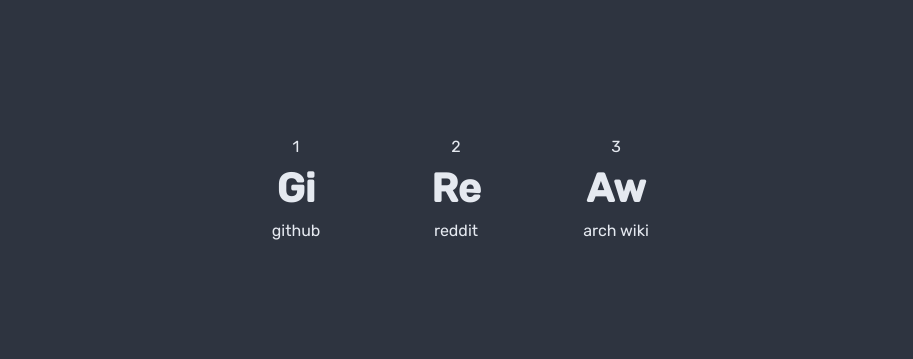
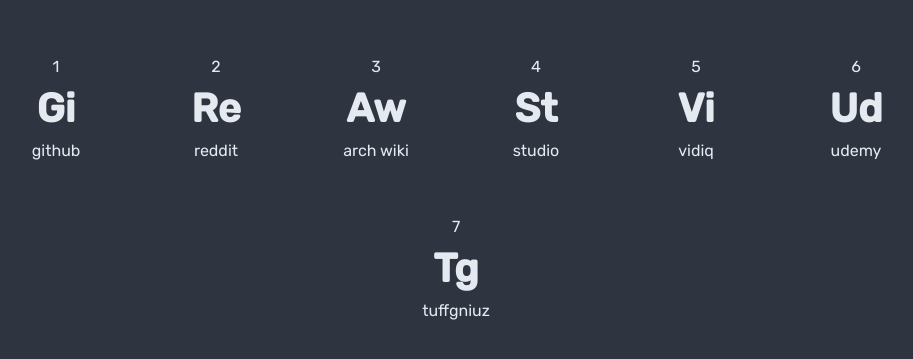
Before and after one commit to tuffgniuz/periodic-table-of-the-web, a plain HTML site: page index.html in a window 1280 px wide. Shown: the part 211-570 px from the top of the page, without its empty margins (184-1097 px from the left). Drawn offline with Linux system fonts and the light colour scheme.

Commit message:
Added elements

```diff
--- a/index.html
+++ b/index.html
@@ -13,6 +13,10 @@
           <tg-web-element symbol="Gi" name="github" link="https://github.com/tuffgniuz"></tg-web-element>
           <tg-web-element symbol="Re" name="reddit" link="https://reddit.com"></tg-web-element>
           <tg-web-element symbol="Aw" name="arch wiki" link="https://wiki.archlinux.org"></tg-web-element>
+          <tg-web-element symbol="St" name="studio" link="https://studio.youtube.com/"></tg-web-element>
+          <tg-web-element symbol="Vi" name="vidiq" link="https://app.vidiq.com/"></tg-web-element>
+          <tg-web-element symbol="Ud" name="udemy" link="https://udemy.com/"></tg-web-element>
+          <tg-web-element symbol="Tg" name="tuffgniuz" link="https://tuffgniuz.xyz/"></tg-web-element>
     </div>
   </body>
   <script src="./index.js"></script>
```
